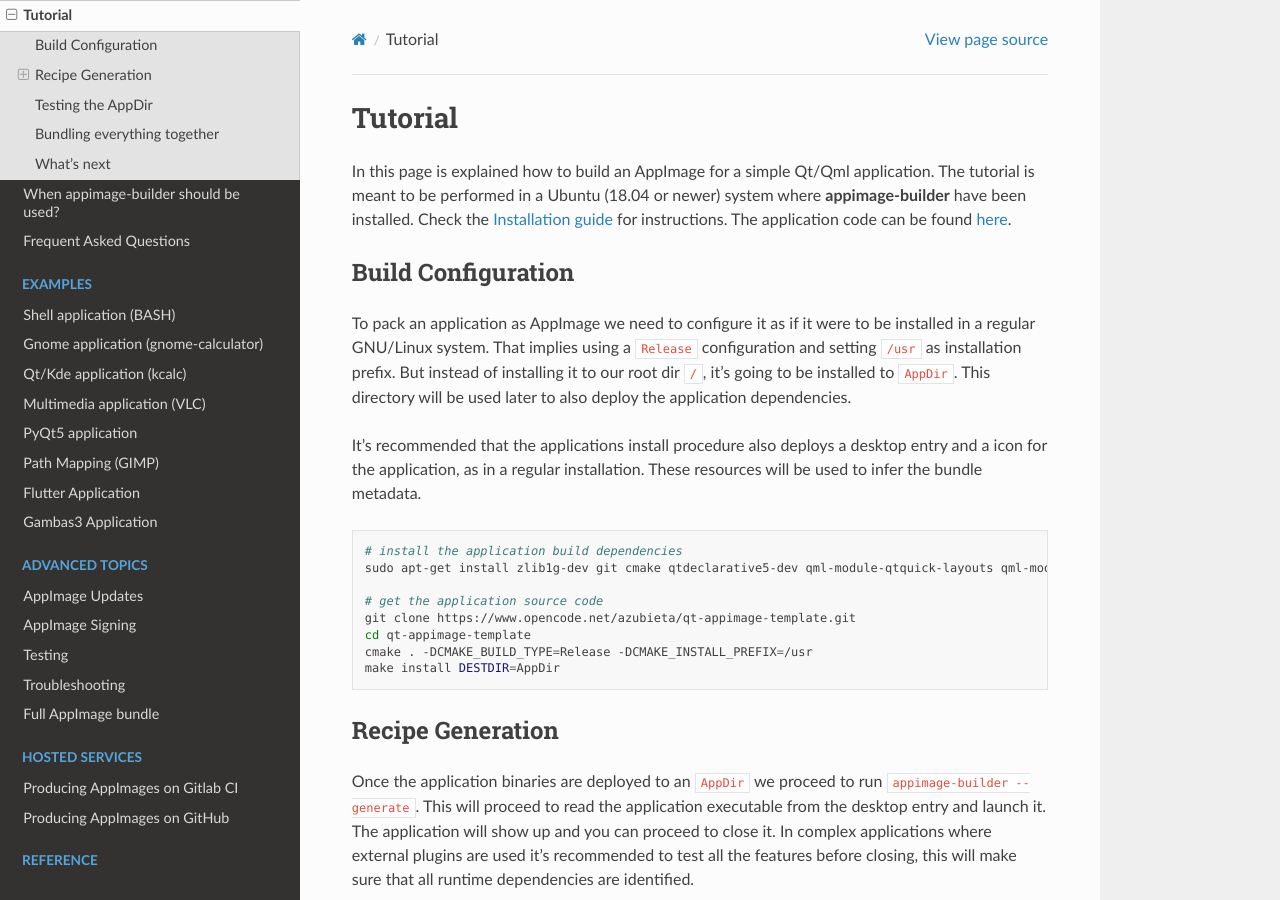
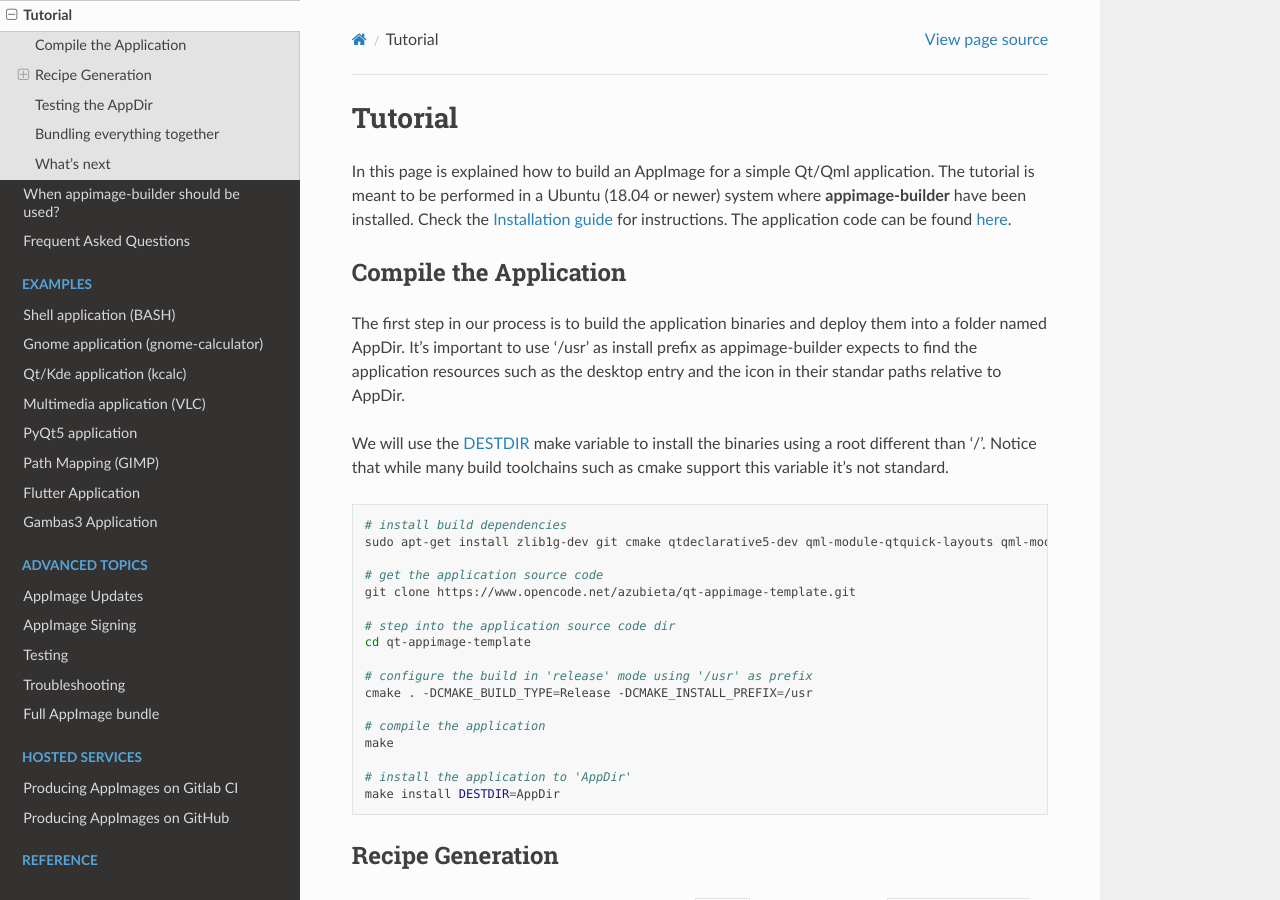
Before and after one commit to AppImageCrafters/appimage-builder-docs, a Sphinx documentation site: the page built from source/intro/tutorial.rst, in a window 1280 px wide and 900 px high. Built offline with Sphinx 7.4.7 and the Read the Docs theme 2.0.0, drawn with Linux system fonts in a browser that asks for light colours.

Commit message:
Rewrite the tutorial 'build configuration' section as 'Compile the Application'

```diff
--- a/source/intro/tutorial.rst
+++ b/source/intro/tutorial.rst
@@ -10,27 +10,37 @@ for instructions. The application code can be found `here`_.
 
 .. _here: https://www.opencode.net/azubieta/qt-appimage-template
 
-===================
-Build Configuration
-===================
+=======================
+Compile the Application
+=======================
 
-To pack an application as AppImage we need to configure it as if it were to be installed in a regular GNU/Linux
-system. That implies using a ``Release`` configuration and setting ``/usr`` as installation prefix. But
-instead of installing it to our root dir ``/``, it's going to be installed to ``AppDir``. This directory will
-be used later to also deploy the application dependencies.
+The first step in our process is to build the application binaries and deploy them into a folder named AppDir.
+It's important to use '/usr' as install prefix as appimage-builder expects to find the application resources
+such as the desktop entry and the icon in their standar paths relative to AppDir.
 
-It's recommended that the applications install procedure also deploys a desktop entry and a icon for the
-application, as in a regular installation. These resources will be used to infer the bundle metadata.
+We will use the `DESTDIR`_ make variable to install the binaries using a root different than '/'.
+Notice that while many build toolchains such as cmake support this variable it's not standard.
+
+.. _DESTDIR: https://www.gnu.org/prep/standards/html_node/DESTDIR.html
 
 .. code-block:: shell
 
-    # install the application build dependencies
+    # install build dependencies
     sudo apt-get install zlib1g-dev git cmake qtdeclarative5-dev qml-module-qtquick-layouts qml-module-qtquick-layouts qml-module-qtquick-controls2
 
     # get the application source code
     git clone https://www.opencode.net/azubieta/qt-appimage-template.git
+
+    # step into the application source code dir
     cd qt-appimage-template
+
+    # configure the build in 'release' mode using '/usr' as prefix
     cmake . -DCMAKE_BUILD_TYPE=Release -DCMAKE_INSTALL_PREFIX=/usr
+
+    # compile the application
+    make
+
+    # install the application to 'AppDir'
     make install DESTDIR=AppDir
 
 
```
